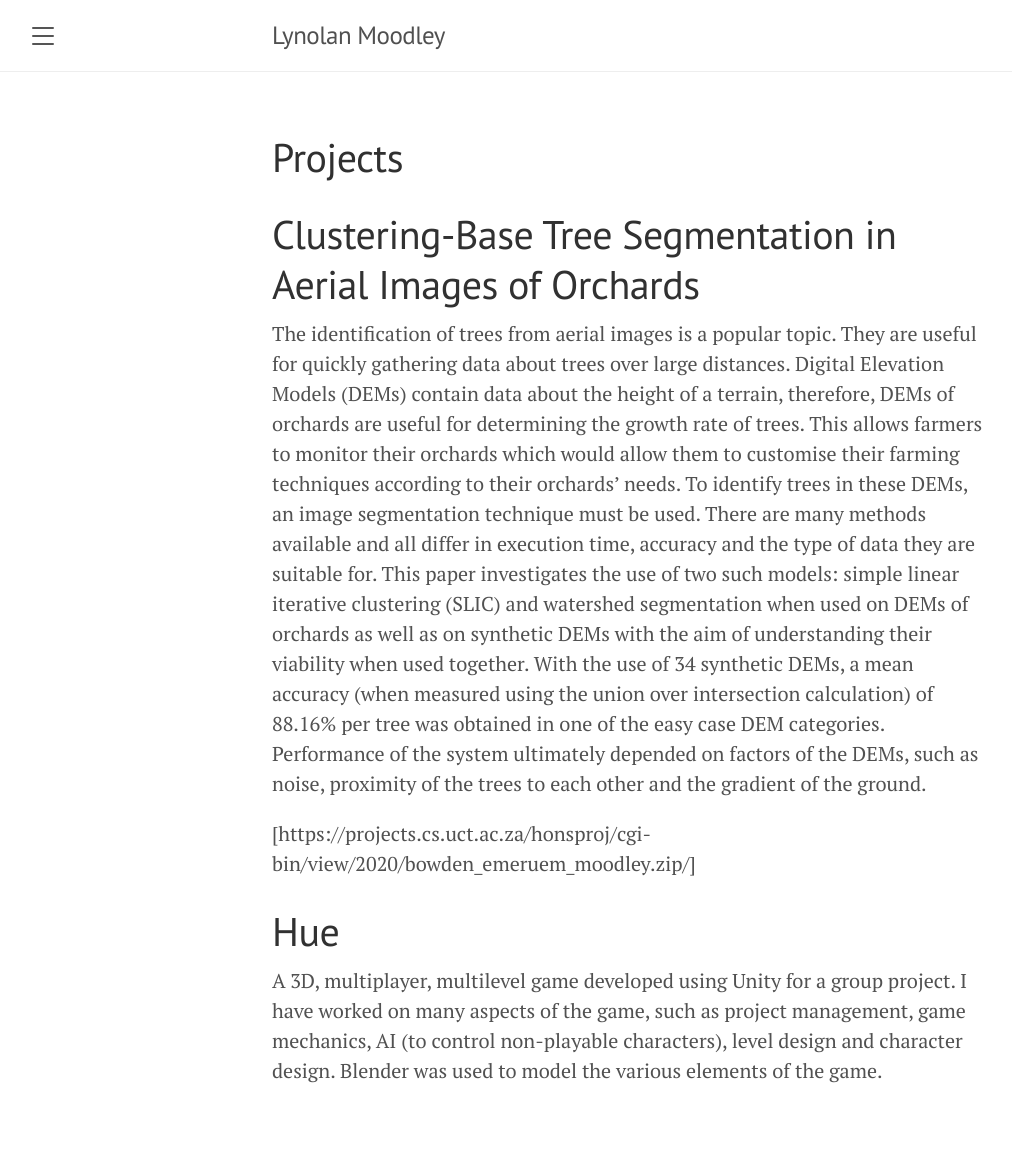
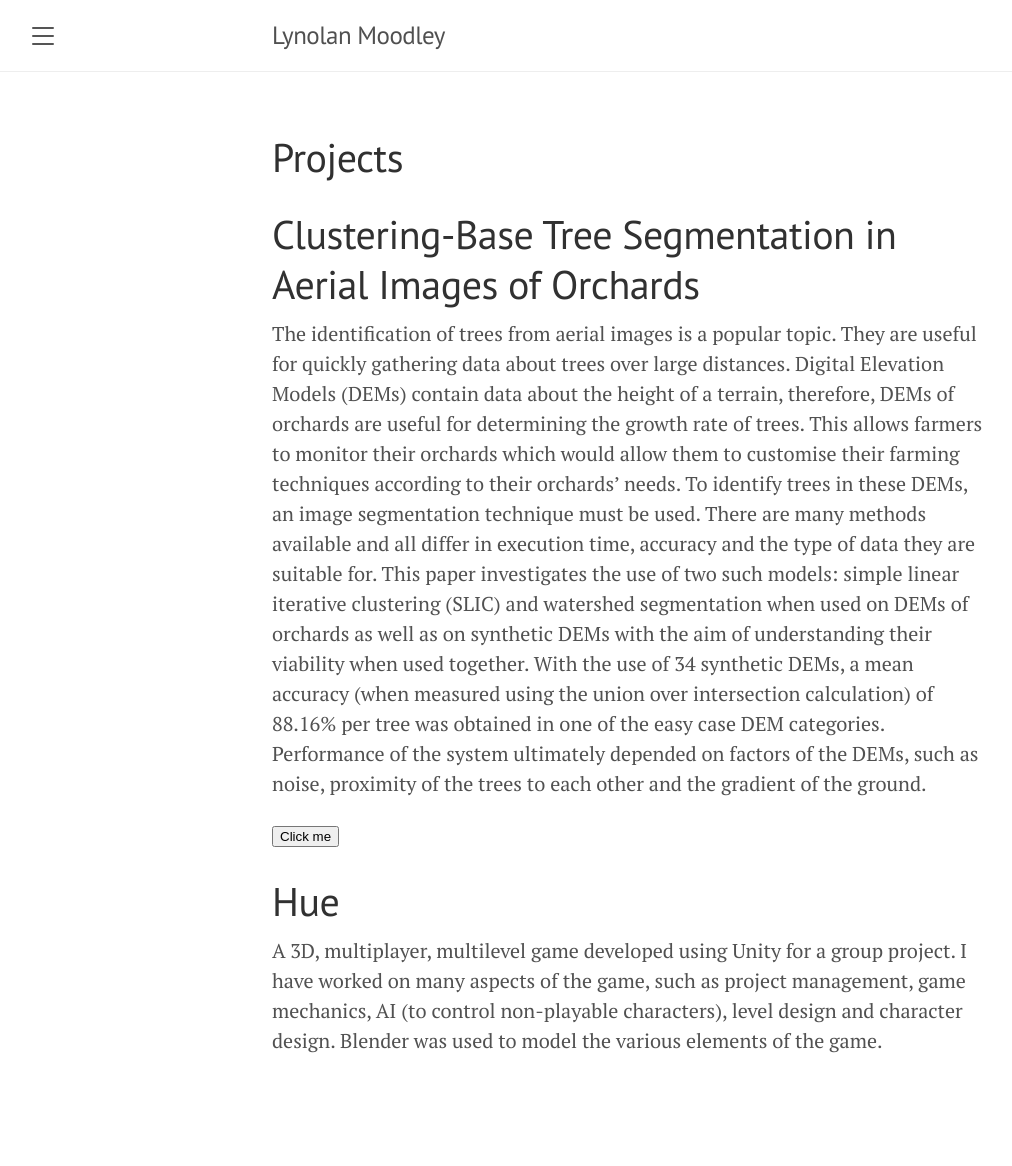
Before and after one commit to Lynolan/lynolan.github.io, a Jekyll site: the page built from projects.md, in a window 1280 px wide. Shown: the whole page, without its empty margins (8-1020 px from the left). Built offline with Jekyll 4.4.1, drawn with Linux system fonts in a browser that asks for light colours; after the commit the page ends 1136 px from its top, so only the background shows below that.

Commit message:
Updated projects.

```diff
--- a/projects.md
+++ b/projects.md
@@ -8,7 +8,8 @@ permalink: /projects/
 The identification of trees from aerial images is a popular topic. They are useful for quickly gathering data about trees over large distances. Digital Elevation Models (DEMs) contain data about the height of a terrain, therefore, DEMs of orchards are useful for determining the growth rate of trees. This allows farmers to monitor their orchards which would allow them to customise their farming techniques according to their orchards’ needs. To identify trees in these DEMs, an image segmentation technique must be used. There are many methods available and all differ in execution time, accuracy and the type of data they are suitable for. This paper investigates the use of two such models: simple linear iterative
 clustering (SLIC) and watershed segmentation when used on DEMs of orchards as well as on synthetic DEMs with the aim of understanding their viability when used together. With the use of 34 synthetic DEMs, a mean accuracy (when measured using the union over intersection calculation) of 88.16% per tree was obtained in one of the easy case DEM categories. Performance of the system ultimately depended on factors of the DEMs, such as noise, proximity of the trees to each other and the gradient of the ground.
 
-[https://projects.cs.uct.ac.za/honsproj/cgi-bin/view/2020/bowden_emeruem_moodley.zip/]
+
+<button name="button" onclick="https://projects.cs.uct.ac.za/honsproj/cgi-bin/view/2020/bowden_emeruem_moodley.zip/">Click me</button>
 
 
 # Hue #
```
